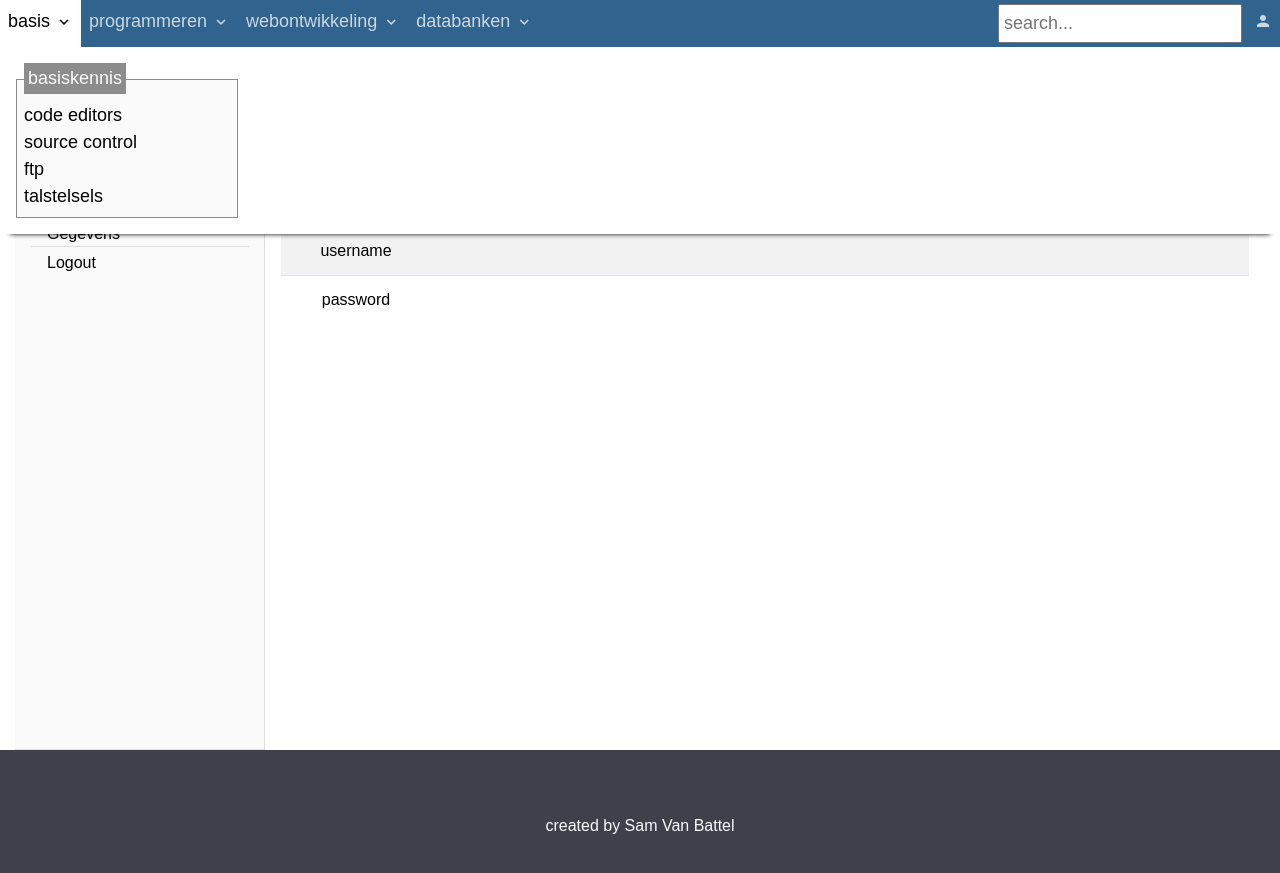
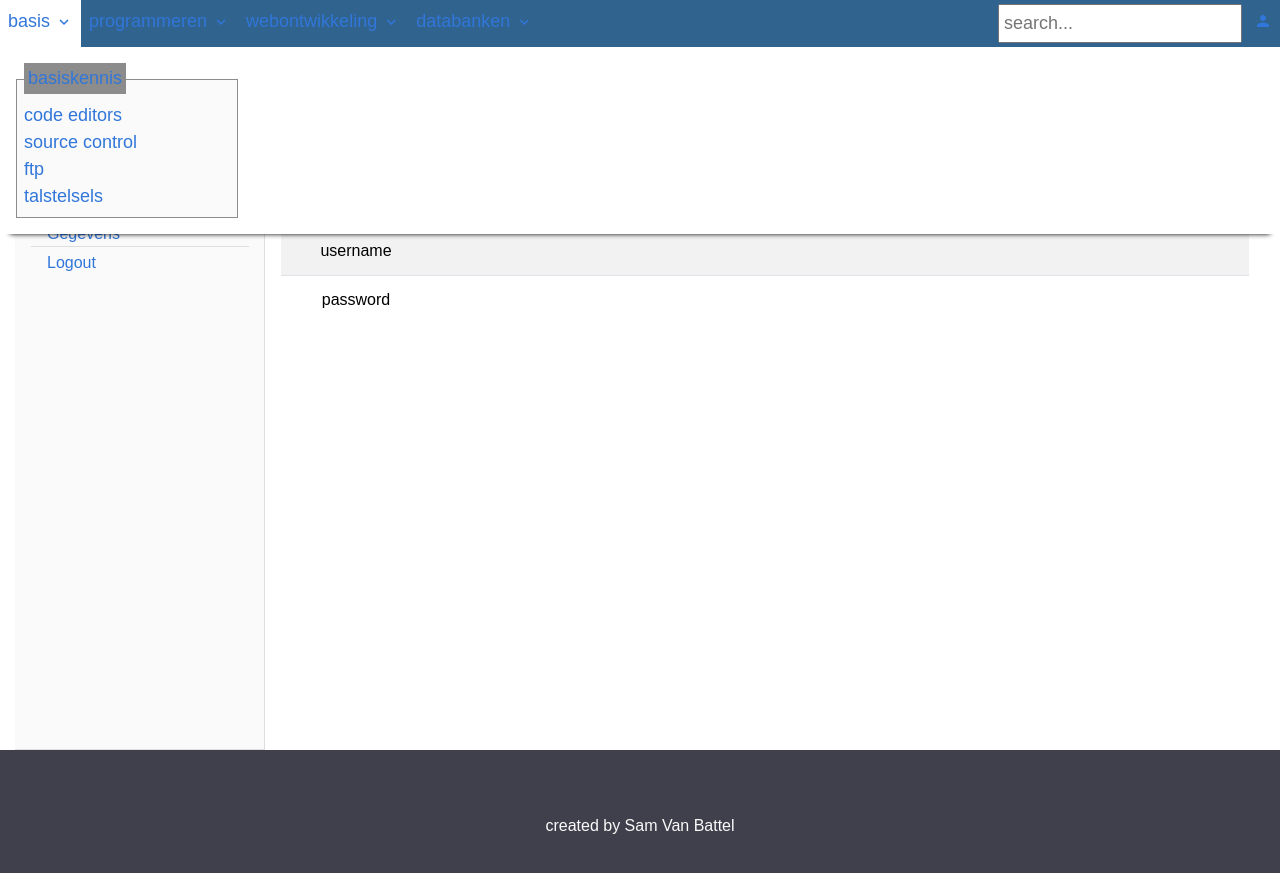
Before and after one commit to T-INFORMATICA/t-informatica.github.io, a Jekyll site: the page built from index.html, in a window 1280 px wide. Shown: the top 873 px of the page. Built offline with Jekyll 4.4.1, drawn with Linux system fonts in a browser that asks for light colours; comment, search, counter and statistics services are not loaded.

Commit message:
Update default.scss

```diff
--- a/_sass/default.scss
+++ b/_sass/default.scss
@@ -74,6 +74,9 @@ h4 {
     font-weight: bold;
 }
 
+a {
+    color: #3176d9;
+}
 
 .material-icons {
     vertical-align: middle;
```
